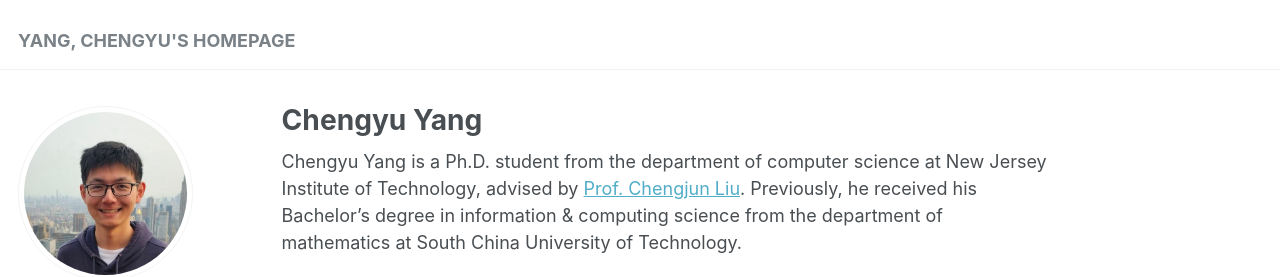
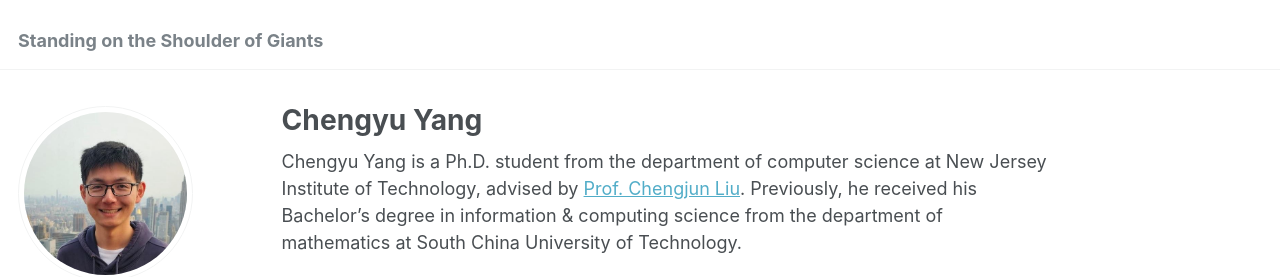
Before and after one commit to chengyuyang-njit/chengyuyang-njit.github.io, a Jekyll site: the page built from _pages/about.md, in a window 1280 px wide. Shown: the top 277 px of the page. Built offline with Jekyll 4.4.1, drawn with Linux system fonts in a browser that asks for light colours; some web fonts are replaced.

Commit message:
Update _config.yml

```diff
--- a/_config.yml
+++ b/_config.yml
@@ -8,7 +8,7 @@
 
 # Basic Site Settings
 locale                   : "en-US"
-title                    : "YANG, CHENGYU'S HOMEPAGE"
+title                    : "Standing on the Shoulder of Giants"
 title_separator          : "-"
 name                     : &name "Chengyu Yang"
 description              : &description "personal description"
```
